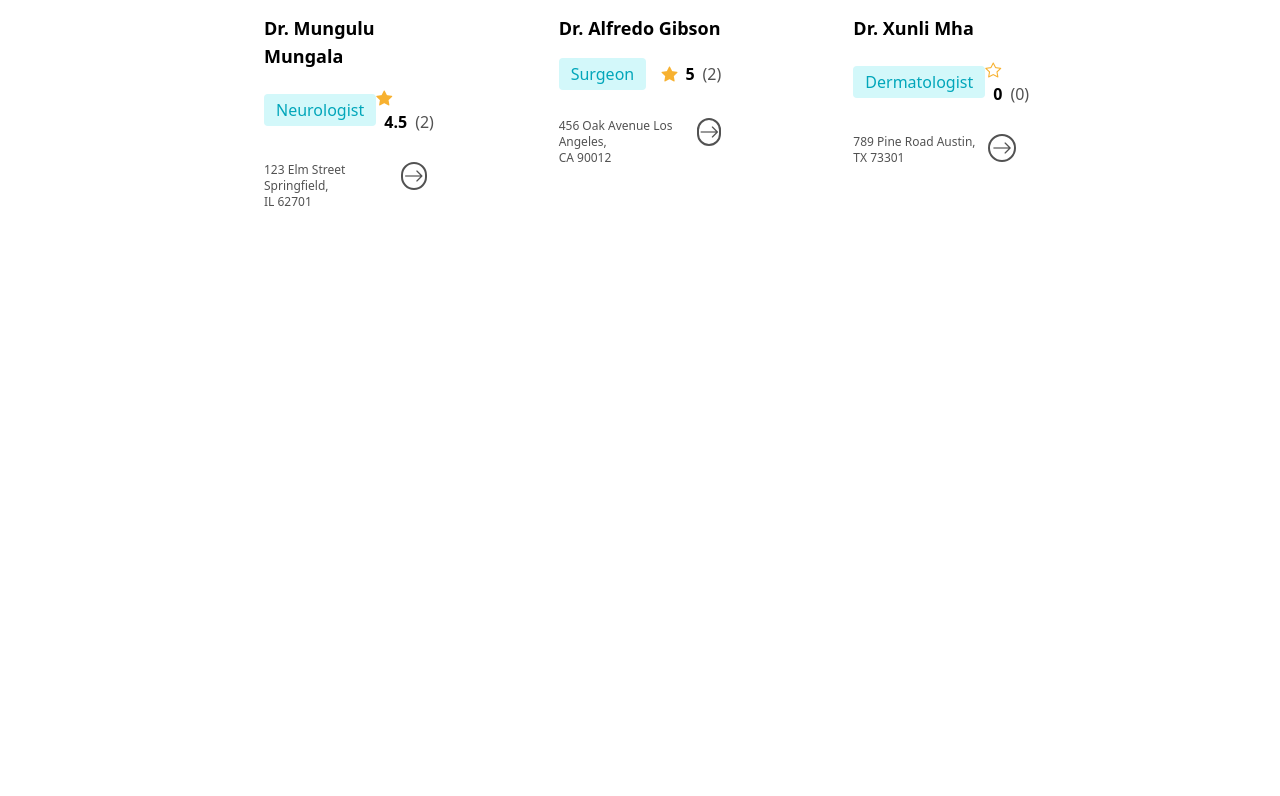
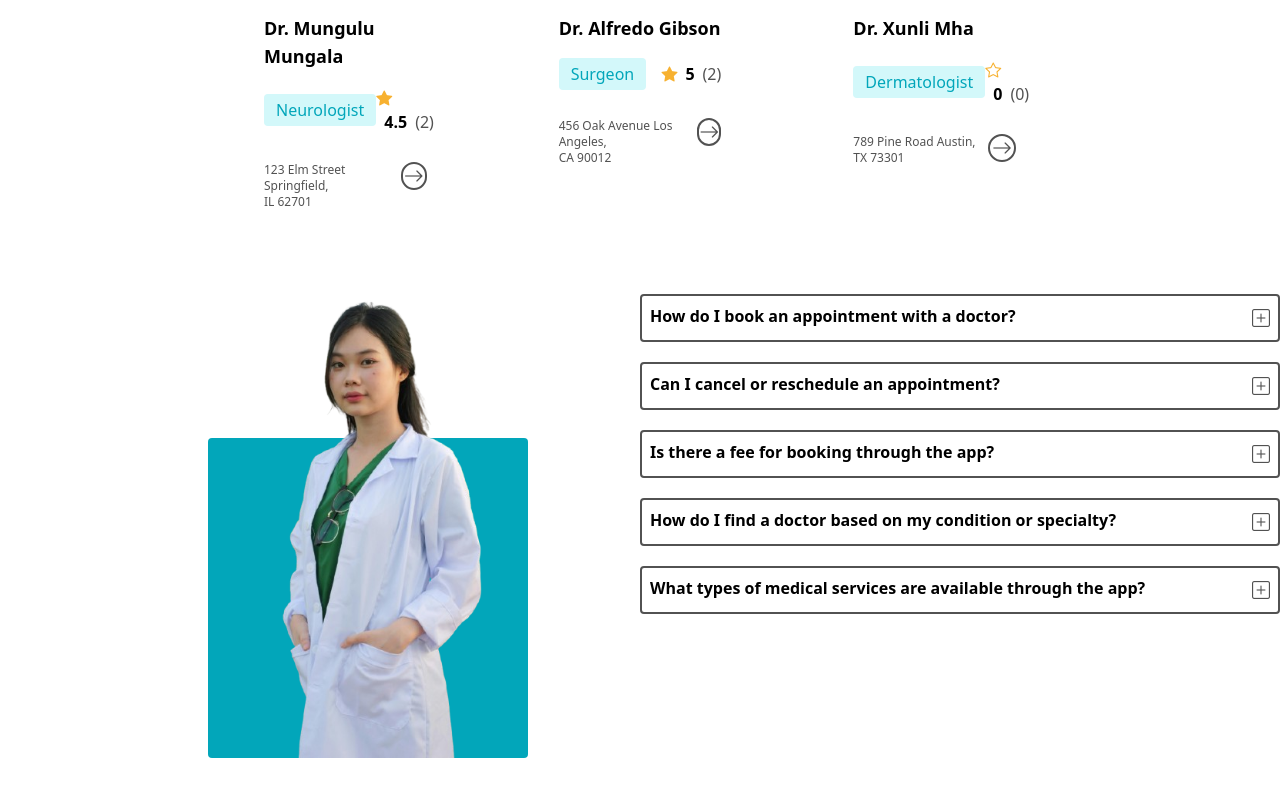
Before and after one commit to adoumadje/medicare-frontend, an Angular app: page / in a window 1280 px wide. Shown: the part 3966-4762 px from the top of the page. Before the commit the page ends 4260 px from the top, so only its background shows below. Built offline with nearby package versions, Linux system fonts and the light colour scheme.

Commit message:
faq accordion

```diff
--- /dev/null
+++ b/src/app/components/accordion/accordion.component.html
@@ -0,0 +1,9 @@
+<div class="p-2 border-2 w-140 border-myBlack rounded mb-5">
+    <div (click)="toggle()" class="flex justify-between cursor-pointer">
+        <h4 class="font-semibold">{{ faq.question }}</h4>
+        <i class="bi bi-plus-square text-myBlack text-lg"></i>
+    </div>
+    <div *ngIf="active" class="mt-2 border-t-2 pt-3 pb-2 border-myBlack">
+        <p class="text-myBlack">{{ faq.answer }}</p>
+    </div>
+</div>
--- /dev/null
+++ b/src/app/components/accordion/accordion.component.ts
@@ -0,0 +1,24 @@
+import { NgIf } from '@angular/common';
+import { Component, Input } from '@angular/core';
+
+@Component({
+  selector: 'app-accordion',
+  standalone: true,
+  imports: [NgIf],
+  templateUrl: './accordion.component.html',
+  styleUrl: './accordion.component.css'
+})
+export class AccordionComponent {
+    active: boolean;
+
+    @Input() faq:any = {}
+
+    constructor() {
+      this.active = false;
+    }
+
+    toggle():void {
+      this.active = !this.active;
+      console.log("clicked")
+    }
+}
--- a/src/app/components/patient/home-page/home-page.component.html
+++ b/src/app/components/patient/home-page/home-page.component.html
@@ -281,3 +281,13 @@
         </div>
     </div>
 </div>
+<div class="px-13 flex justify-between pb-64">
+    <div>
+        <div class="w-80 h-80 mt-36 rounded me-4 bg-myGreen flex flex-col justify-end">
+            <img class="w-72 mx-auto" src="doctor-3-removebg-preview.png" alt="doctor">
+        </div>
+    </div>
+    <div class="max-w-50p">
+        <app-accordion *ngFor="let faq of faqs" [faq]="faq"></app-accordion>
+    </div>
+</div>
--- a/src/app/components/patient/home-page/home-page.component.ts
+++ b/src/app/components/patient/home-page/home-page.component.ts
@@ -1,12 +1,35 @@
 import { Component } from '@angular/core';
+import { AccordionComponent } from "../../accordion/accordion.component";
+import { NgFor } from '@angular/common';
 
 @Component({
   selector: 'app-home-page',
   standalone: true,
-  imports: [],
+  imports: [AccordionComponent, NgFor],
   templateUrl: './home-page.component.html',
   styleUrl: './home-page.component.css'
 })
 export class HomePageComponent {
-
+    faqs:any[] = [
+      {
+        question: "How do I book an appointment with a doctor?",
+        answer: "You can easily book an appointment by browsing available doctors, selecting your preferred time slot, and confirming your appointment through our app. Once confirmed, you will receive an email or SMS notification."
+      },
+      {
+        question: "Can I cancel or reschedule an appointment?",
+        answer: "Yes, you can cancel or reschedule your appointment directly through the app by navigating to your upcoming appointments section. Please note that cancellation policies may vary depending on the doctor."
+      },
+      {
+        question: "Is there a fee for booking through the app?",
+        answer: "Our app is free to use for booking appointments. However, doctors may charge for their consultations, and any fees will be clearly displayed before confirming your appointment."
+      },
+      {
+        question: "How do I find a doctor based on my condition or specialty?",
+        answer: "You can search for doctors by specialty, location, or condition using our advanced search filters. This helps you find the best healthcare professional to suit your needs."
+      },
+      {
+        question: "What types of medical services are available through the app?",
+        answer: "We provide a wide range of medical services, including general check-ups, specialist consultations, lab tests, and mental health support. Simply browse the available services in the app to find the care you need."
+      }
+    ]
 }
--- a/src/index.html
+++ b/src/index.html
@@ -8,7 +8,6 @@
   <link rel="icon" type="image/x-icon" href="favicon.ico">
   <link href="https://fonts.googleapis.com/icon?family=Material+Icons" rel="stylesheet">
   <link href="https://cdnjs.cloudflare.com/ajax/libs/bootstrap-icons/1.8.1/font/bootstrap-icons.min.css" rel="stylesheet">
-
 </head>
 <body>
   <app-root></app-root>
```
Also changed, not shown: src/app/components/accordion/accordion.component.css (added), 1 other file (tests, documents, lock files or other folders).
